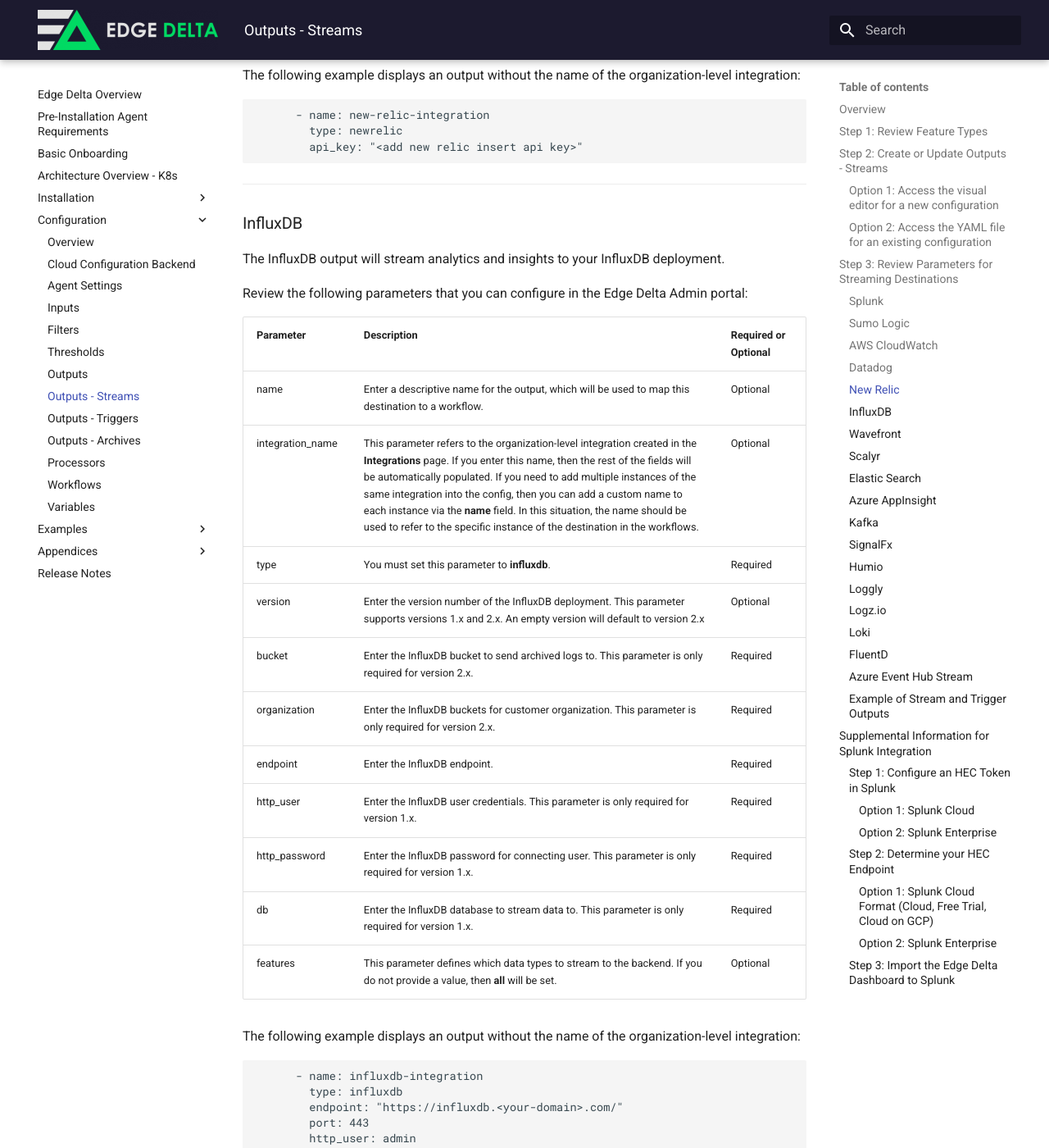
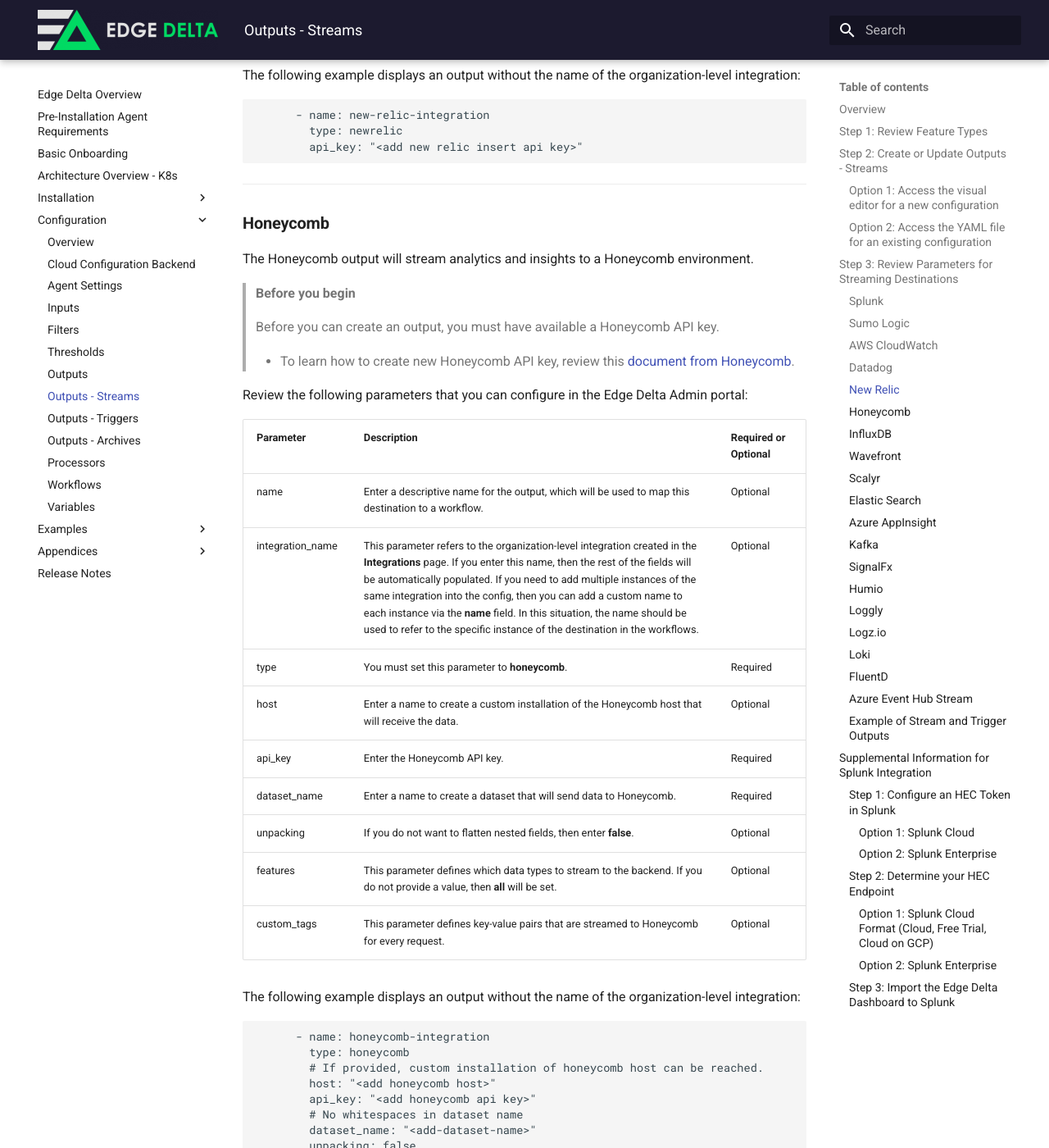
Before and after one commit to edgedelta/docs, an MkDocs documentation site: the page built from docs/configuration/outputs-streams.md, in a window 1280 px wide and 1400 px high, scrolled down 8674 px. Shown: the whole window at 82% size. Built offline with MkDocs 1.6.1 and Material for MkDocs 9.7.7, drawn with Linux system fonts in a browser that asks for light colours; some of the changed text lies outside the part shown.

Commit message:
honeycomb documentation added (#78)
* honeycomb documentation added

* honeycomb host and dataset_name description change

* Update outputs-streams.md

Co-authored-by: george-edgedelta <george@edgedelta.com>

````diff
--- a/docs/configuration/outputs-streams.md
+++ b/docs/configuration/outputs-streams.md
@@ -309,6 +309,49 @@ The following example displays an output without the name of the organization-le
       - name: new-relic-integration
         type: newrelic
         api_key: "<add new relic insert api key>"
+```
+
+***
+
+### **Honeycomb**
+
+The Honeycomb output will stream analytics and insights to a Honeycomb environment.
+
+> **Before you begin**
+>
+> Before you can create an output, you must have available a Honeycomb API key.
+>
+>   * To learn how to create new Honeycomb API key, review this [document from Honeycomb](https://docs.honeycomb.io/api/api-keys/#manage-api-keys).
+
+Review the following parameters that you can configure in the Edge Delta Admin portal:
+
+| Parameter | Description | Required or Optional |
+| :--- | :--- | :--- |
+| name | Enter a descriptive name for the output, which will be used to map this destination to a workflow. | Optional |
+| integration\_name | This parameter refers to the organization-level integration created in the **Integrations** page. If you enter this name, then the rest of the fields will be automatically populated. If you need to add multiple instances of the same integration into the config, then you can add a custom name to each instance via the **name** field. In this situation, the name should be used to refer to the specific instance of the destination in the workflows.  | Optional |
+| type | You must set this parameter to **honeycomb**. | Required |
+| host | Enter a name to create a custom installation of the Honeycomb host that will receive the data. | Optional |
+| api\_key | Enter the Honeycomb API key. | Required |
+| dataset\_name | Enter a name to create a dataset that will send data to Honeycomb. | Required |
+| unpacking | If you do not want to flatten nested fields, then enter **false**. | Optional |
+| features | This parameter defines which data types to stream to the backend. If you do not provide a value, then **all** will be set.  | Optional |
+| custom\_tags | This parameter defines key-value pairs that are streamed to Honeycomb for every request. | Optional |
+
+The following example displays an output without the name of the organization-level integration:
+
+```yaml
+      - name: honeycomb-integration
+        type: honeycomb
+        # If provided, custom installation of honeycomb host can be reached.
+        host: "<add honeycomb host>"
+        api_key: "<add honeycomb api key>"
+        # No whitespaces in dataset name
+        dataset_name: "<add-dataset-name>"
+        unpacking: false
+        features: log,metric,edac
+        custom_tags:
+          "app": "transaction_manager"
+          "region": "us-west-2"
 ```
 
 ***
````
